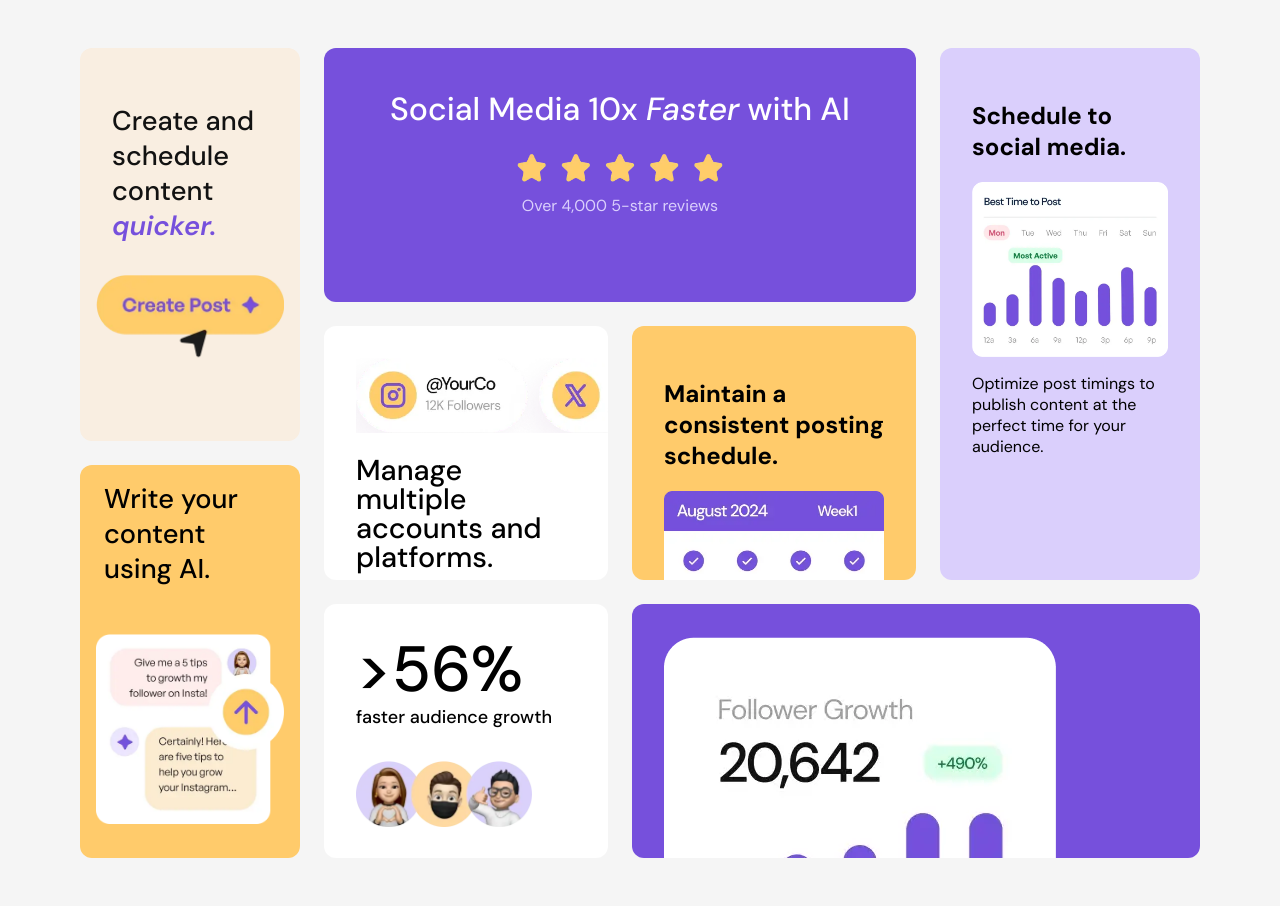
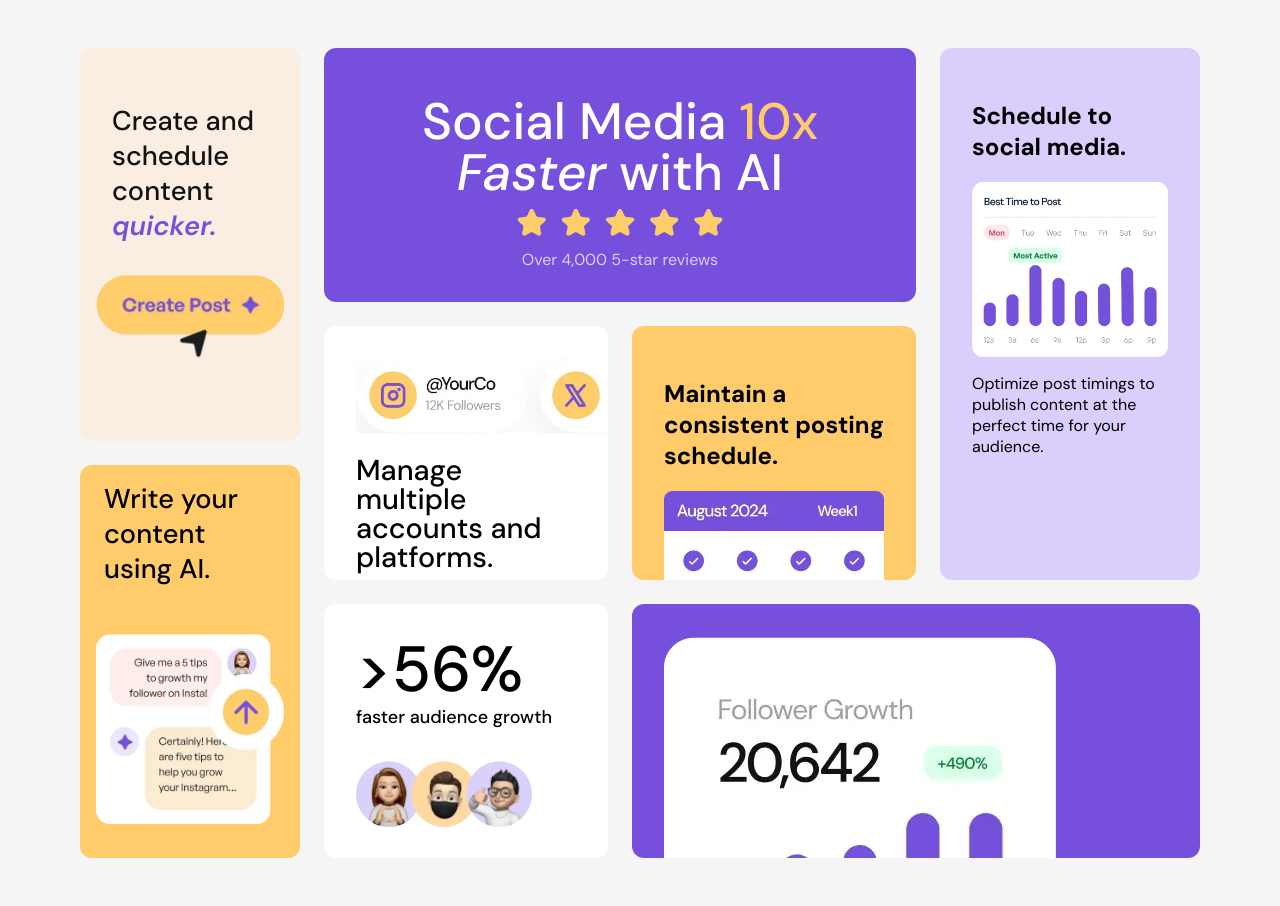
Before and after one commit to Ricard0ugh/bento-grid-practice-project, a plain HTML site: page index.html in a window 1280 px wide. Drawn offline with Linux system fonts and the light colour scheme.

Commit message:
h1 improvement

```diff
--- a/index.html
+++ b/index.html
@@ -21,7 +21,8 @@
     <main>
       <div class="grid-container">
         <div class="box" id="box-1">
-          <h1>Social Media <span id="10x">10x </span><span id="faster">Faster</span> with AI</h1>
+          <h1 id="h1-top">Social Media <span id="num">10x</span></h1>
+          <h1 id="h1-bottom"><span id="faster">Faster</span> with AI</h1>
           <img
             src="assets/images/illustration-five-stars.webp"
             alt="picture of stars"
```
